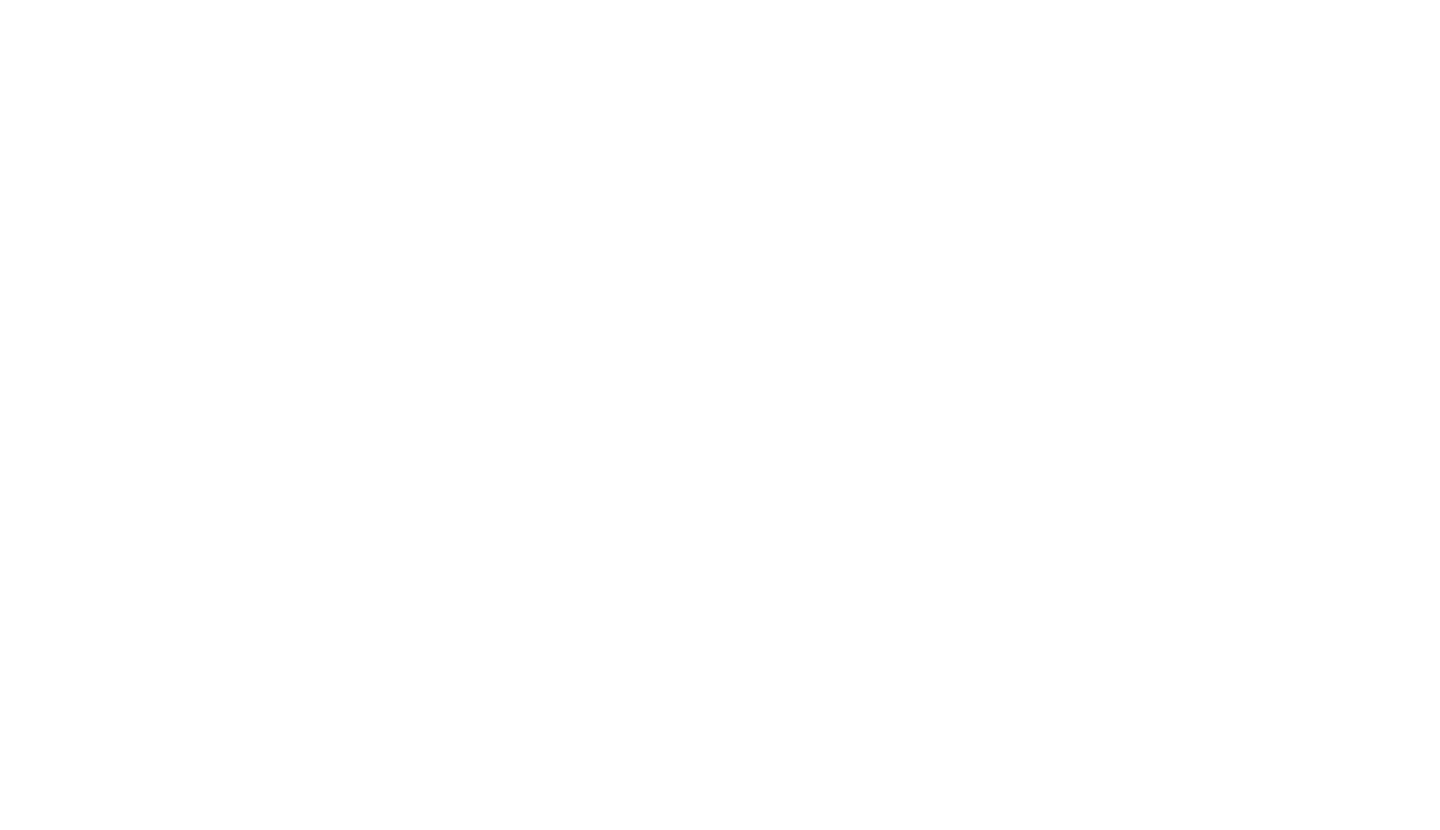
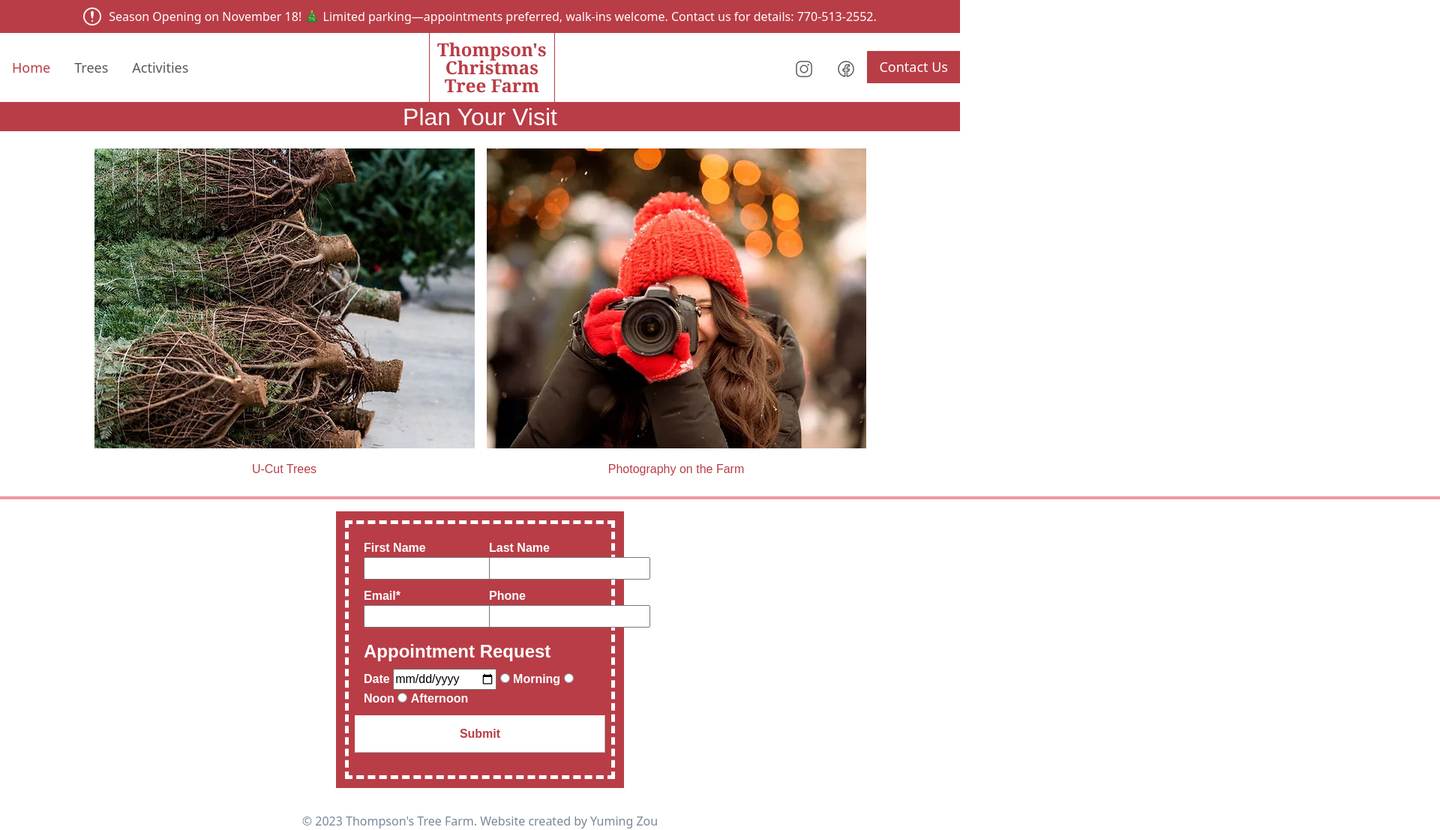
Before and after one commit to yzou235/tree-farm-web, a plain HTML site: page pages/activities.html in a window 1280 px wide. Shown: the top 1107 px of the page at 75% size, 1920 px wide, since content can reach past the window. Before the commit the page ends 800 px from the top, so only its background shows below. Drawn offline with nearby package versions, Linux system fonts and the light colour scheme.

Commit message:
Finished activities page. Built make an appointment form. Added some pictures.

```diff
--- a/pages/activities.html
+++ b/pages/activities.html
@@ -0,0 +1,141 @@
+<!DOCTYPE html>
+<html lang="en">
+<head>
+    <meta charset="UTF-8">
+    <meta name="viewport" content="width=device-width, initial-scale=1.0">
+    <title>Activities</title>
+    <link rel="stylesheet" href="../styles/activities.css">
+    <link href="https://cdn.jsdelivr.net/npm/bootstrap@5.3.2/dist/css/bootstrap.min.css" rel="stylesheet" integrity="sha384-T3c6CoIi6uLrA9TneNEoa7RxnatzjcDSCmG1MXxSR1GAsXEV/Dwwykc2MPK8M2HN" crossorigin="anonymous">
+    <style>
+    </style>
+</head>
+<body>
+
+    <div class="header-container">
+        <div class="announcement-bar">
+            <div class="announcement-icon">
+                <img src="../images/exclamation-24.png" alt="announcement icon">
+            </div>
+            <div class="announcement-text">
+                Season Opening on November 18! 🎄 Limited parking—appointments preferred, walk-ins welcome. Contact us for details: 770-513-2552.
+            </div>
+        </div>
+        <header>
+            <div class="header-left">
+                <ul class="nav">
+                    <li class="nav-item">
+                        <a class="nav-link active" aria-current="page" href="index.html">Home</a>
+                    </li>
+                    <li class="nav-item">
+                        <a class="nav-link" href="trees.html">Trees</a>
+                    </li>
+                    <li class="nav-item">
+                        <a class="nav-link" href="#">Activities</a>
+                    </li>
+                </ul>
+
+            </div>
+            <div class="header-center">
+                <p>Thompson's</p>
+                <p>Christmas</p>
+                <p>Tree Farm</p>
+            </div>
+            <div class="header-right">
+                <ul class="nav">
+                    <li class="nav-item">
+                        <a class="nav-link" href="https://www.thompsonstreefarm.com/" target="_blank">
+                            <img src="../images/ins.png" alt="instagram logo" width="24px">
+                        </a>
+                    </li>
+                    <li class="nav-item">
+                        <a class="nav-link" href="https://www.facebook.com/thompsonstreefarm" target="_blank">                 <img src="../images/fb.png" alt="facebook logo" width="24px"></a>
+                    </li>
+                    <li class="nav-item">
+                        <a class="nav-link" href="contact-us.html">Contact Us</a>
+                    </li>
+                </ul>
+            </div>
+        </header>
+    </div>
+
+    <main>
+
+    <h2 style="color: white; margin-bottom: 15px;">Plan Your Visit</h2>
+
+    <table>
+        <tr>
+            <td><img src="../images/u-cut-trees.jpg" alt="U Cut Trees" style="height: 80%"></td>
+            <td><img src="../images/photography.jpg" alt="Photography on the Farm" style="height:80%;"></td>
+        <tr style="color: #b93d46">
+            <td>U-Cut Trees</td>
+            <td>Photography on the Farm</td>
+        </tr>
+    </table>
+
+    <hr class="border border-danger border-2 opacity-50" style="width:3000px">
+
+    <div class="wrapper">
+        <form action="#">
+            <div class="row">
+                <div class="col-md-6">
+                    <div class="form-group">
+                        <label for="firstName">First Name</label>
+                        <input type="text" id="firstName" name="FirstName" required>
+                    </div>
+                </div>
+                <div class="col-md-6">
+                    <div class="form-group">
+                        <label for="lastName">Last Name</label>
+                        <input type="text" id="lastName" name="LastName" required>
+                    </div>
+                </div>
+
+                <div class="col-md-6">
+                    <div class="form-group">
+                        <label for="email">Email*</label>
+                        <input type="email" id="email" name="email" required>
+                    </div>
+                </div>
+                <div class="col-md-6">
+                    <div class="form-group">
+                        <label for="phone">Phone</label>
+                        <input type="tel" id="phone" name="Phone">
+                    </div>
+                </div>
+
+                <h4 style="color:white; margin-top: 8px;font-size: 24px; font-weight: bold;">Appointment Request</h4>
+
+                <div class="col-md-12">
+                    <div class="form-group">
+                        <label for="appointmentDate">Date</label>
+                        <input type="date" id="appointmentDate" name="appointmentDate" required>
+                        <input type="radio" id="morning" name="appointmentTime" value="morning">
+                        <label for="morning">Morning</label>
+
+                        <input type="radio" id="noon" name="appointmentTime" value="noon">
+                        <label for="noon">Noon</label>
+
+                        <input type="radio" id="afternoon" name="appointmentTime" value="afternoon">
+                        <label for="afternoon">Afternoon</label>
+
+                    </div>
+                </div>
+
+                <button type="submit">Submit</button>
+
+            </div>
+        </form>
+    </div>
+    </main>
+
+
+    <footer style="text-align: center; color: lightslategray;">
+        © 2023 Thompson's Tree Farm. Website created by Yuming Zou
+    </footer>
+
+
+    <script src="https://cdn.jsdelivr.net/npm/bootstrap@5.3.2/dist/js/bootstrap.bundle.min.js" integrity="sha384-C6RzsynM9kWDrMNeT87bh95OGNyZPhcTNXj1NW7RuBCsyN/o0jlpcV8Qyq46cDfL" crossorigin="anonymous"></script>
+</body>
+
+</body>
+</html>
--- a/styles/activities.css
+++ b/styles/activities.css
@@ -0,0 +1,185 @@
+main {
+    font-family: Arial, Helvetica, sans-serif;
+    /* height: 100vh; */
+    display: flex;
+    flex-direction: column;
+    justify-content: center;
+    align-items: center;
+}
+
+/* Main */
+
+h2{
+    width: 100%;
+    color: white;
+    background-color: #b93d46;
+    text-align: center;
+    font-weight: bolder;
+}
+
+table {
+    margin: 0 auto;
+}
+
+th, td {
+    padding: 8px;
+    text-align: center;
+}
+
+footer {
+    /* position: fixed;
+    bottom: 0px; */
+    width: 100%;
+    text-align: center;
+    margin-top: 32px;
+}
+
+.head-gif {
+    height: 240px;
+    margin-bottom: 0;
+}
+
+.wrapper {
+    background-color: #b93d46;
+    width:30%;
+    padding: 2px;
+}
+
+form {
+    display:block;
+    border: white dashed 5px;
+    margin:10px;
+    padding: 20px;
+}
+
+label {
+    color: white;
+    font-weight: bold;
+}
+
+.row {
+    display: flex;
+    flex-wrap: wrap;
+    margin: 10px;
+}
+
+.col-md-6 {
+    flex: 0 0 50%;
+    max-width: 50%;
+    margin-bottom: 10px;
+}
+
+.col-md-12 {
+    flex: 0 0 100%;
+    max-width: 100%;
+    margin-bottom: 10px;
+}
+
+button {
+    padding: 12px 16px;
+    border-color: white;
+    border-width: 1px;
+    border-radius: 5px;
+    /* box-shadow: 0px 10px 20px -6px #ffffff; */
+    background-color: white;
+    /* position:relative; */
+    /* margin-bottom: 10px; */
+    color: #b93d46;
+    font-weight: bold;
+}
+
+body {
+    font-family: Arial, Helvetica, sans-serif;
+    /* height: 100vh; */
+    /* margin: 0;
+    padding: 0; */
+    display: flex;
+    flex-direction: column;
+    justify-content: space-between
+}
+
+/* Announcement Bar */
+.announcement-bar {
+    background-color: #b93d46;
+    color: #ffffff;
+    font-size: 16px;
+    padding: 10px;
+    display: flex;
+    justify-content: center;
+    align-items: center;
+}
+
+.announcement-icon {
+    display: flex;
+    align-items: center;
+    margin-right: 10px;
+}
+
+.announcement-text {
+    display: flex;
+    align-items: start;
+}
+
+/* Header */
+header {
+    display: flex;
+    justify-content: space-between;
+    border-bottom: .5px solid #b93d46;
+}
+
+.nav-item a.nav-link {
+    text-decoration: none;
+    color: #595959;
+    font-size: 18px;
+}
+
+.nav-item a.nav-link:hover {
+    background-color: #c05059; /* Change the hover background color to red */
+    color: white; /* Change the hover text color to white */
+}
+
+.header-left .nav-item:nth-child(1) .nav-link {
+    color:#b93d46;
+}
+
+.header-left .nav-item:nth-child(1) .nav-link:hover {
+    background-color: #c05059; /* Change the hover background color to red */
+    color: white;
+}
+
+.header-right .nav-item:nth-child(3) .nav-link {
+    background-color: #b93d46;
+    color: #ffffff;
+}
+
+.header-right .nav-item:nth-child(3) .nav-link:hover {
+    background-color: beige;
+    color:#b93d46;
+    font-weight: bolder;
+}
+
+.header-left,
+.header-right {
+    display: flex;
+    align-items: center;
+}
+
+.header-center {
+    display: flex;
+    flex-direction: column;
+    justify-content: center;
+    align-items: center;
+    padding: 10px;
+    border-left:#b93d46 solid 1px;
+    border-right:#b93d46 solid 1px;
+}
+
+.header-center p {
+    font-family: Georgia, sans-serif;
+    font-weight: bolder;
+    color:#b93d46;
+    font-size: 24px;
+    margin: 0;
+    padding: 0;
+    line-height: 1;
+}
--- a/styles/contact-us.css
+++ b/styles/contact-us.css
@@ -14,7 +14,7 @@ main {
 
 .wrapper {
     background-color: #b93d46;
-    width:40%;
+    width:30%;
     padding: 2px;
 }
 
```
Also changed, not shown: pages/contact-us.html (+3 -3 lines), pages/index.html (+2 -2 lines), pages/trees.html (+3 -3 lines), images/drink.webp (added), images/photography.jpg (added), images/photography.webp (added), images/u-cut-trees.jpg (added), images/u-cut-trees.webp (added).
